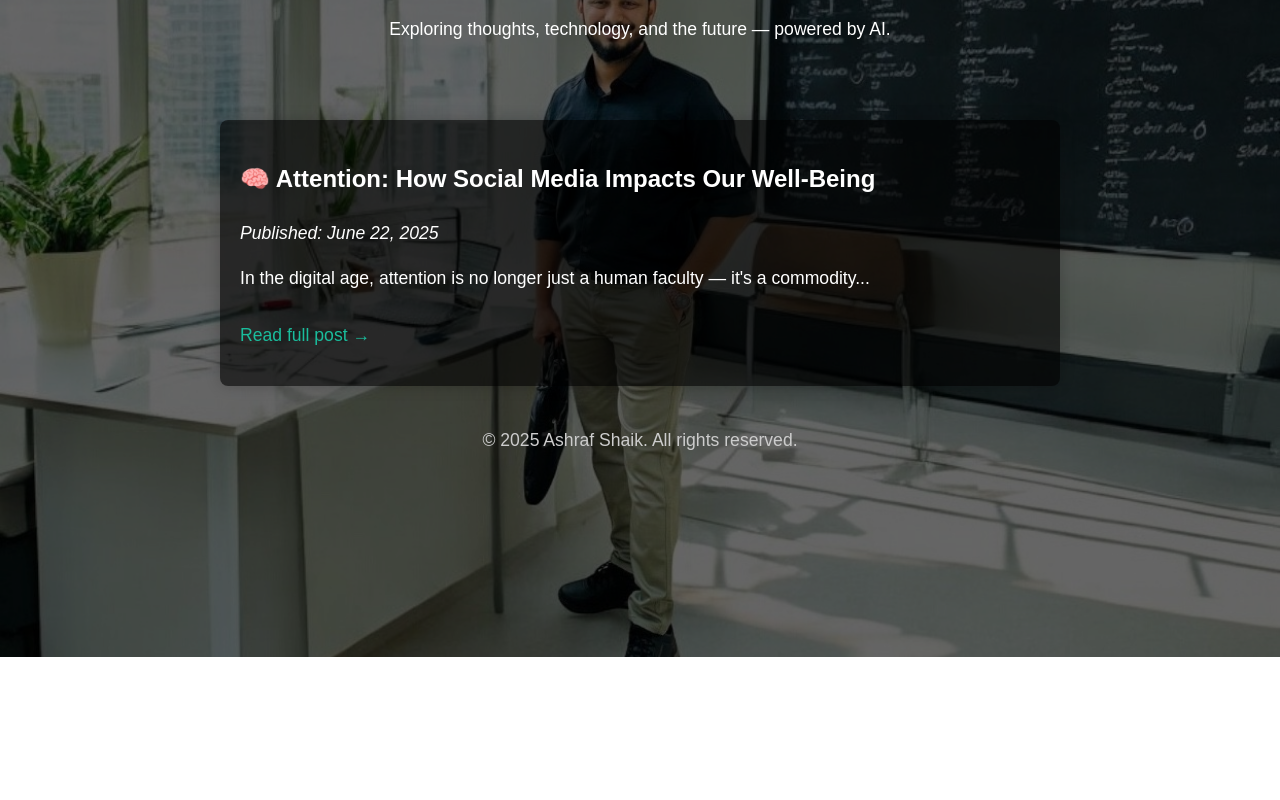
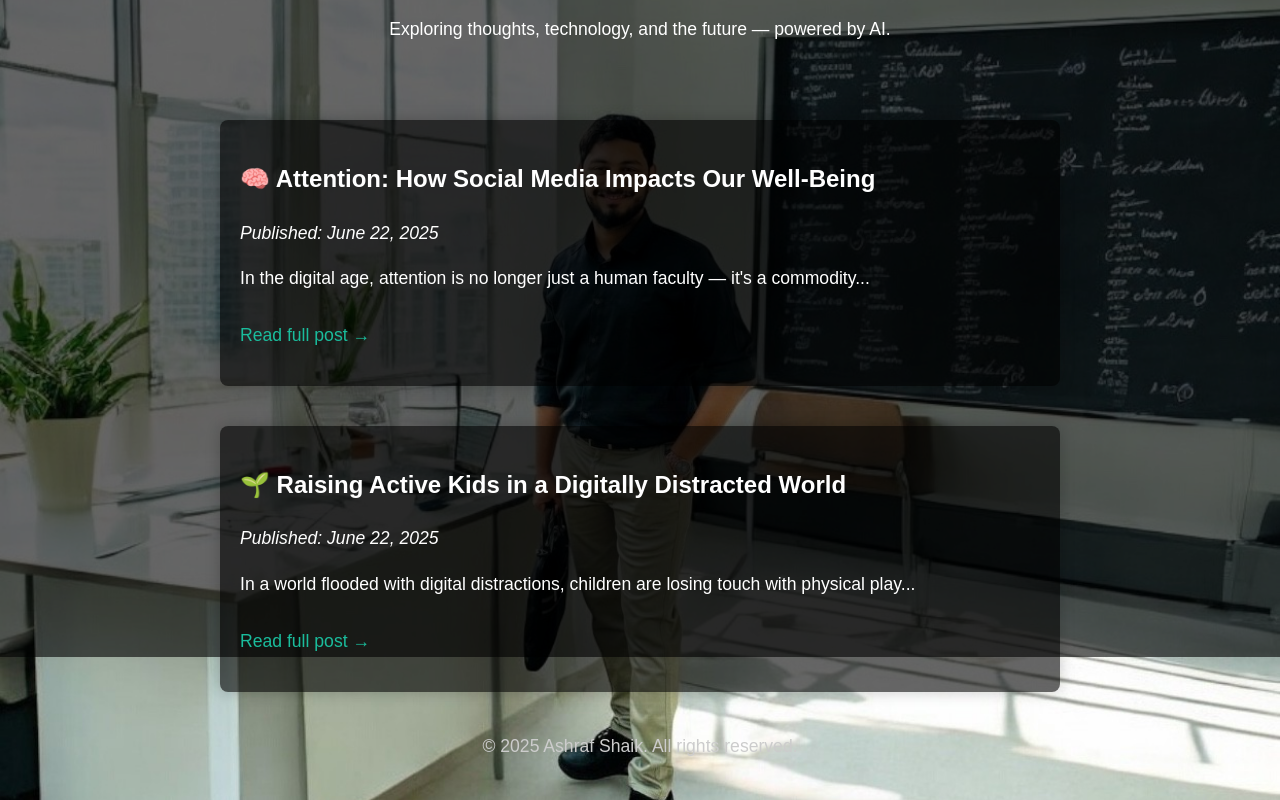
Before and after one commit to ashshaik-ai/ashshaik-ai.github.io, a plain HTML site: page index.html in a window 1280 px wide. Shown: the part 143-943 px from the top of the page. Before the commit the page ends 800 px from the top, so only its background shows below. Drawn offline with Linux system fonts and the light colour scheme.

Commit message:
Update index.html

```diff
--- a/index.html
+++ b/index.html
@@ -21,7 +21,6 @@
       z-index: 1;
     }
 
-    /* Overlay for better text visibility */
     body::before {
       content: "";
       position: fixed;
@@ -86,6 +85,16 @@
     </p>
   </div>
 
+  <div class="post">
+    <h2>🌱 Raising Active Kids in a Digitally Distracted World</h2>
+    <p><em>Published: June 22, 2025</em></p>
+    <p>
+      In a world flooded with digital distractions, children are losing touch with physical play...
+      <br><br>
+      <a href="raising-active-kids.html">Read full post →</a>
+    </p>
+  </div>
+
   <footer>
     <p>© 2025 Ashraf Shaik. All rights reserved.</p>
   </footer>
```
